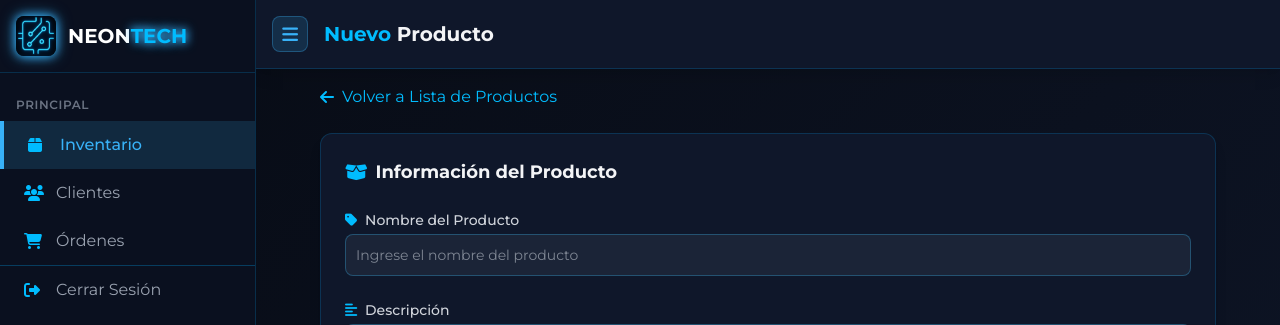
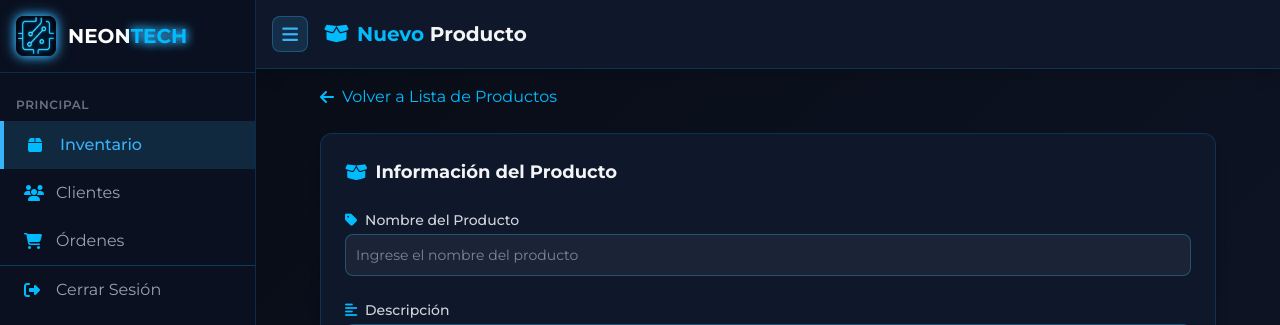
Before and after one commit to roycvx/neontech_ecommerce, a Django app: template users/templates/users/admin_dashboard/inventory_form.html in a window 1280 px wide. Shown: the top 325 px of the page. Run offline with Django 5.2, Linux system fonts and the light colour scheme; the template is opened without the code that fills it, so the values that code supplies are empty.

Commit message:
style(inventory_form): mejorar diseño y agregar iconos al header del formulario

```diff
--- a/users/templates/users/admin_dashboard/inventory_form.html
+++ b/users/templates/users/admin_dashboard/inventory_form.html
@@ -28,8 +28,13 @@
                     <div id="sidebarToggle" class="menu-toggle md:hidden">
                         <i class="fas fa-bars"></i>
                     </div>
-                    <h2 class="text-xl font-bold" id="formTitle">
-                        <span class="text-sky-400">Nuevo</span> Producto
+                    <h2 class="text-xl font-bold flex items-center" id="formTitle">
+                        <i class="fas fa-box-open text-sky-400 mr-2"></i>
+                        {% if producto %}
+                        <span class="text-sky-400">Editar</span>&nbsp;Producto
+                        {% else %}
+                        <span class="text-sky-400">Nuevo</span>&nbsp;Producto
+                        {% endif %}
                     </h2>
                 </div>
             </div>
```
